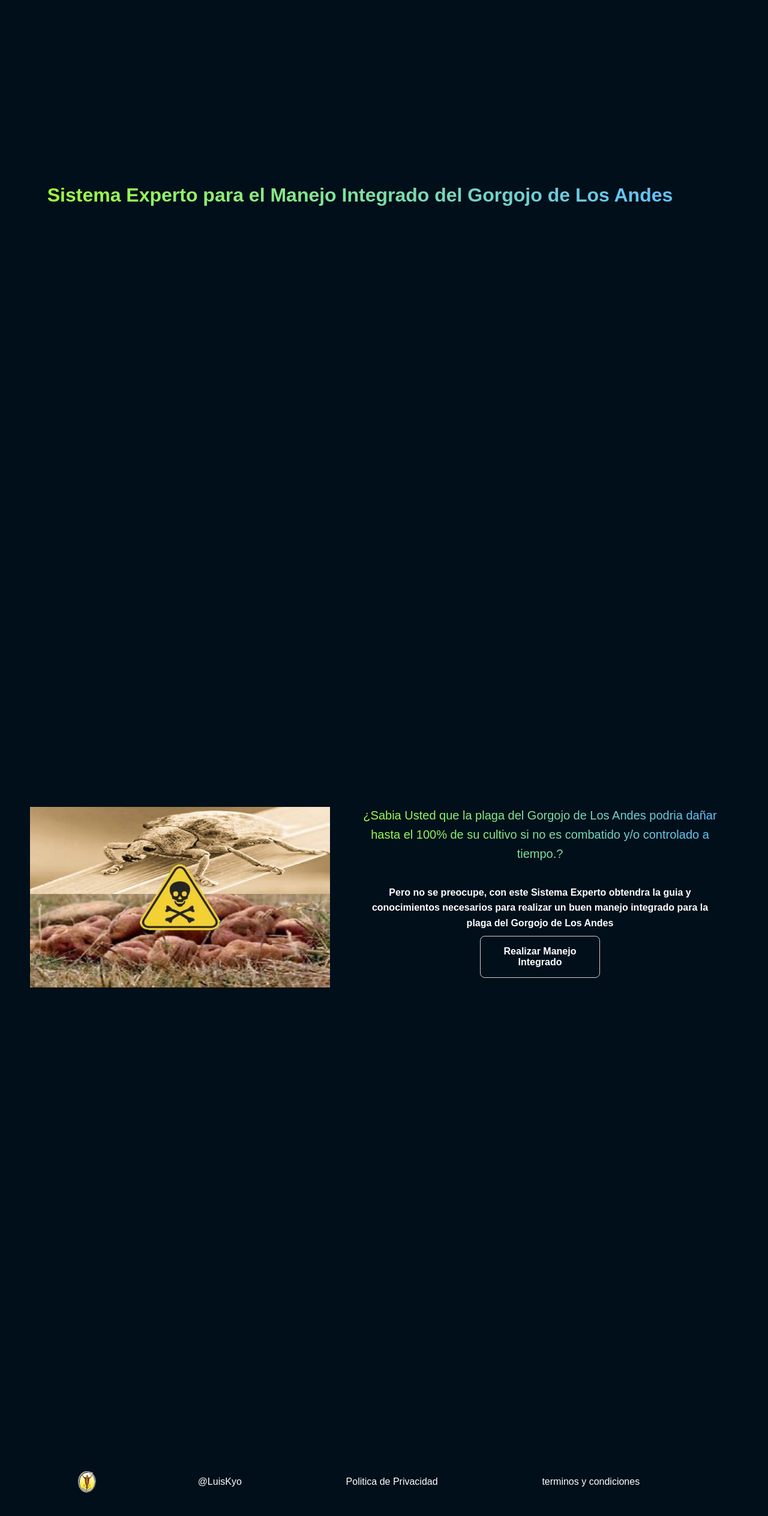
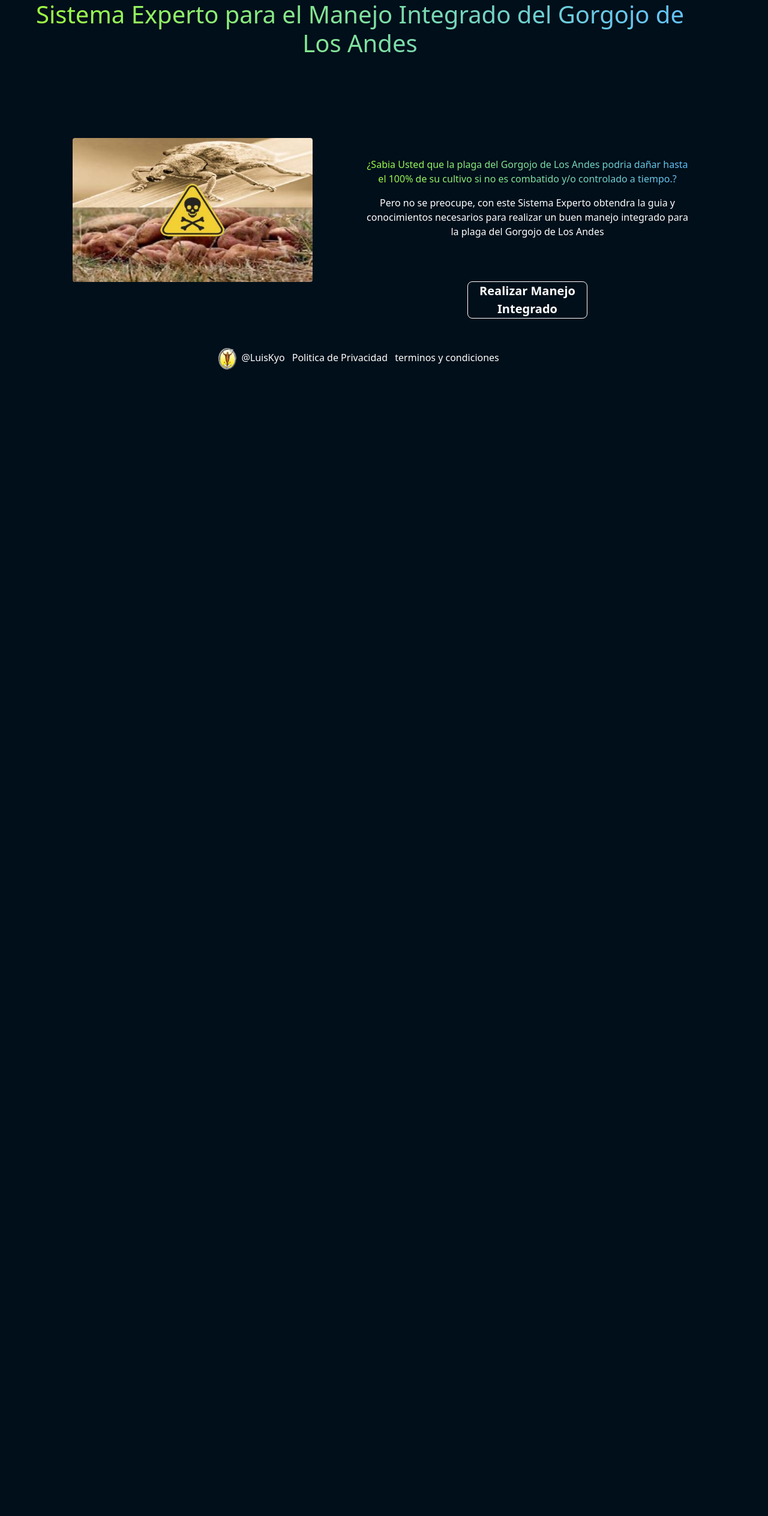
Before and after one commit to kyoxd1/SEMIGA, a Django app: page / in a window 1280 px wide. Shown: the top 2527 px of the page at 60% size. Run offline with Django 4.2, Linux system fonts and the light colour scheme; data comes from the database, SQL or seed files in the repository.

Commit message:
addStylesAndTemplates

```diff
--- a/SEMIG/questionsRules/static/questionsRules/footer.css
+++ b/SEMIG/questionsRules/static/questionsRules/footer.css
@@ -1,39 +1,24 @@
-footer {
-    display: flex;
-    align-items: center;
+.footer{
     justify-content: space-evenly;
-    position: absolute;
-    width: 100vw;
-    height: 10vh;
-    padding: 10px 4px;
-    bottom: 0;
-    clear: both;
+    height: 75px;
+    padding-bottom: 32000px;
+    margin-bottom: -32000px;
 }
 
-footer img {
+.footer img{
     max-width: 30px;
     max-height: auto;
     padding: 0;
 }
 
-footer a {
+.footer a{
     color: white;
+    margin: 0;
+    padding: 10px 4px;
     text-decoration: none;
-    margin: 0;
-    padding: 0 4px;
 }
 
-footer p {
-    color: white;
-    margin: 0;
-    padding: 10 4px;
-}
-
-footer p:hover {
-    color: #5ea3e0;
-}
-
-footer a:hover {
+.footer a:hover{
     background: linear-gradient(
         to right,
         hsl(90 100% 62%),
--- a/SEMIG/questionsRules/static/questionsRules/header.css
+++ b/SEMIG/questionsRules/static/questionsRules/header.css
@@ -1,128 +1,17 @@
-/* ----------Custom Properties--------- */
-:root {
-    --first-color: #d90062;
-    --first-alpha-color: rgba(217, 0, 98, 0.75);
-    --second-color: #14192d;
-    --second-alpha-color: rgba(20, 25, 45, 0.75);
-    --third-color: #501464;
-    --third-alpha-color: rgba(80, 20, 100, 0.75);
-    --white-color: #fff;
-    --gray-light-color: #f3f3f3;
-    --gray-color: #ccc;
-    --gray-dark-color: #666;
-    --black-color: #000;
-    --link-color: #509ee3;
-    --title-color: #333;
-    --text-color: #222;
-    --white-alpha-color: rgba(255, 255, 255, 0.5);
-    --black-alpha-color: rgba(0, 0, 0, 0.5);
-    --font: "Relaway", sans-serif;
-    --max-width: 1200px;
-    --header-height: 4rem;
-  }
-  /* ---------Reset--------- */
-  html {
+html {
     box-sizing: border-box;
-    font-family: var(--font);
-    font-size: 16px;
+    height: 100%;
     scroll-behavior: smooth;
+    overflow: hidden;
   }
 
-  *,
-  *::after,
-  *::before {
-    box-sizing: inherit;
-  }
-
-  body {
-    margin: 0;
+body {
+    background: hsl(204, 100%, 5%);
     overflow-x: hidden;
-    color: var(--text-color);
-  }
-
-  a {
-    color: var(--link-color);
-    transition: all 0.5s ease-out;
-  }
-
-  a:hover {
-    opacity: 0.75;
-  }
-
-  h1 {
-    margin: 0;
-    font-size: 2rem;
-  }
-
-  h2 {
-    margin: 0;
-    font-size: 1.5rem;
-  }
-
-  h3 {
-    margin: 0;
-    font-size: 1.25rem;
-  }
-
-  h4 {
-    margin: 0;
-    font-size: 1rem;
-  }
-
-  h5 {
-    margin: 0;
-    font-size: 0.85rem;
-  }
-
-  h6 {
-    margin: 0;
-    font-size: 0.7rem;
-  }
-
-  img {
-    max-width: 100%;
-    height: auto;
-  }
-
-  p {
-    line-height: 1.6;
-  }
-
-/* */
-body {
-    display: flex;
-    align-items: center;
-    /* justify-content: center; */
-    flex-direction: column;
-    overflow-x: hidden;
-    height: 100vh;
     max-width: 1200px;
-
-    margin: 0;
-    background: hsl(204, 100%, 5%);
-    font-family: Arial, Helvetica, sans-serif;
-    padding: 0;
 }
-
-header {
-    display: flex;
-    align-items: center;
-    flex-direction: column;
-
-    position: sticky;
-    padding: 0.5rem;
-    top: 0;
-    height: 25vh;
-}
-
-ul {
-    display: flex;
-    align-items: center;
-    justify-content: center;
-    flex-direction: column;
-}
-
-header, ul {
+.header{
+    background-color: hsl(204, 100%, 5%);
     background: linear-gradient(
         to right,
         hsl(90 100% 62%),
@@ -130,6 +19,12 @@ header, ul {
     );
     -webkit-background-clip: text;
     -webkit-text-fill-color: transparent;
-    justify-content: center;
-    text-align: center;
+    height: 100px;
+    margin-bottom: 50px;
 }
+
+.header h1{
+    display: inline;
+    margin: auto;
+    padding: 0;
+}
--- a/SEMIG/questionsRules/static/questionsRules/index.css
+++ b/SEMIG/questionsRules/static/questionsRules/index.css
@@ -1,80 +1,47 @@
 
-main {
+.grid{
     display: grid;
+    margin: 0;
+    padding: 0;
     grid-template-columns: repeat(2, 1fr);
-    grid-template-rows: repeat(3, 100px);
-    width: 100%;
-    height: 65vh;
-    padding: 0;
+    grid-template-rows: repeat(4, 100px);
+}
+
+.image-container img{
+    max-width: 400px;
+    max-height: auto;
     place-content: center;
 }
 
-.principal-text {
-    text-align: center;
-    background: linear-gradient(
-        to right,
-        hsl(90 100% 62%),
-        hsl(204 100% 69%)
-    );
-    -webkit-background-clip: text;
-    -webkit-text-fill-color: transparent;
-    font-size: 20px;
-}
-
-.secundary-text {
-    text-align: center;
-    color: #fffefe;
-    font-weight: bold;
-}
-
-.box1 {
-    padding: 20px;
+.box1{
     display: grid;
     grid-column-start: 1;
     grid-column-end: 2;
     grid-row-start: 1;
-    grid-row-end: 4;
+    grid-row-end: 5;
     place-content: center;
 }
 
-.box2 {
+.box2{
     display: grid;
     grid-column-start: 2;
-    grid-column-end: 2;
-    grid-row-start: 1;
-    grid-row-end: 3;
+    grid-column-end: 3;
+    grid-row-start: 2;
+    grid-row-end: 4;
+    place-content: center;
+    padding: 5px;
+}
+
+.box3{
+    display: grid;
+    grid-column-start: 2;
+    grid-column-end: 3;
+    grid-row-start: 4;
+    grid-row-end: 5;
     place-content: center;
 }
 
-.box3 {
-    display: grid;
-    grid-column-start: 2;
-    grid-column-end: 2;
-    grid-row-start: 3;
-    grid-row-end: 4;
-    place-content: center;
-}
-
-.image-container img {
-    max-width: 500 px;
-    max-height: auto;
-    place-content: center;
-}
-
-.box3 a {
-    border-radius: 0.5rem;
-    padding: 1rem;
-    display: inline-block;
-    width: 200px;
-    font-weight: bold;
-    text-align: center;
-    text-decoration: none;
-    background-color: hsl(204, 100%, 5%);
-    color: white;
-    border: 1px solid #d0d0d0;
-}
-
-.box3 a:hover {
+.first-text{
     background: linear-gradient(
         to right,
         hsl(90 100% 62%),
@@ -83,3 +50,35 @@ main {
     -webkit-background-clip: text;
     -webkit-text-fill-color: transparent;
 }
+
+.secundary-text{
+    color: white;
+}
+
+.box3 a{
+    border-radius: 0.5rem;
+    font-weight: bold;
+    font-size: 20px;
+    width: 200px;
+    text-align: center;
+    text-decoration: none;
+    background-color: hsl(204, 100%, 5%);
+    color: white;
+    border: 1px solid white;
+}
+
+.box3 a:hover{
+    background: linear-gradient(
+        to right,
+        hsl(90 100% 62%),
+        hsl(204 100% 69%)
+    );
+    -webkit-background-clip: text;
+    -webkit-text-fill-color: transparent;
+}
+
+.content_main{
+    margin-bottom: 30px;
+    padding-left: 0;
+    padding-right: 0;
+}
--- a/SEMIG/questionsRules/templates/questionsRules/footer.html
+++ b/SEMIG/questionsRules/templates/questionsRules/footer.html
@@ -1,9 +1,11 @@
-        <footer>
+            <footer class="footer text-center">
                 <img src="static/questionsRules/images/salesianalogo.png" alt="Logo Universidad Salesiana de Bolivia">
                 {% comment %} <p class='footer-creation'> LuisKyo </p> {% endcomment %}
                 <a href="#">@LuisKyo</a>
                 <a href="#">Politica de Privacidad</a>
                 <a href="#">terminos y condiciones</a>
             </footer>
+        </div>
+        <script src="https://cdn.jsdelivr.net/npm/bootstrap@5.1.3/dist/js/bootstrap.bundle.min.js" integrity="sha384-ka7Sk0Gln4gmtz2MlQnikT1wXgYsOg+OMhuP+IlRH9sENBO0LRn5q+8nbTov4+1p" crossorigin="anonymous"></script>
     </body>
 </html>
--- a/SEMIG/questionsRules/templates/questionsRules/header.html
+++ b/SEMIG/questionsRules/templates/questionsRules/header.html
@@ -6,12 +6,13 @@
     <meta charset="UTF-8">
     <meta http-equiv="X-UA-Compatible" content="IE=edge">
     <meta name="viewport" content="width=device-width, initial-scale=1.0">
-    {% comment %} <link rel="stylesheet" href= {% static 'questionsRules/reset.css' %}>
-    <link rel="stylesheet" href= {% static 'questionsRules/index.css' %}> {% endcomment %}
-    {% comment %} <link rel="stylesheet" href= {% static 'questionsRules/style.css' %}> {% endcomment %}
+    <link href="https://cdn.jsdelivr.net/npm/bootstrap@5.1.3/dist/css/bootstrap.min.css" rel="stylesheet" integrity="sha384-1BmE4kWBq78iYhFldvKuhfTAU6auU8tT94WrHftjDbrCEXSU1oBoqyl2QvZ6jIW3" crossorigin="anonymous">
+    <link rel="stylesheet" href= {% static 'questionsRules/header.css' %}>
+    <link rel="stylesheet" href= {% static 'questionsRules/footer.css' %}>
     <title>SEGorgojo</title>
 </head>
 <body>
-    <header>
-        <h1>Sistema Experto para el Manejo Integrado del Gorgojo de Los Andes</h1>
-    </header>
+    <div class="container">
+        <header class="header text-center">
+            <h1>Sistema Experto para el Manejo Integrado del Gorgojo de Los Andes</h1>
+        </header>
--- a/SEMIG/questionsRules/templates/questionsRules/index.html
+++ b/SEMIG/questionsRules/templates/questionsRules/index.html
@@ -1,38 +1,27 @@
 {% load static  %}
-<link rel="stylesheet" href= {% static 'questionsRules/header.css' %}>
+
 <link rel="stylesheet" href= {% static 'questionsRules/index.css' %}>
-<link rel="stylesheet" href= {% static 'questionsRules/footer.css' %}>
+
 
 {% if latest_question_list %}
     {% include "questionsRules/header.html" %}
-
-    <main>
+    <main class="content_main">
+        <div class="grid">
             <div class="image-container box1">
                 <img src="static/questionsRules/images/gorgojo.jpg"
-            class="rounded" alt="Gorgojo y el peligro hacia nuestro cultivo de papa">
+                class="rounded rounded float-left" alt="Gorgojo y el peligro hacia nuestro cultivo de papa">
             </div>
             <div class="box2">
-            <p class="principal-text">¿Sabia Usted que la plaga del Gorgojo de Los Andes podria dañar hasta el 100% de su cultivo si no es combatido y/o controlado a tiempo.?</p>
-            <p class="secundary-text">Pero no se preocupe, con este Sistema Experto obtendra la guia y conocimientos necesarios para realizar un buen manejo integrado para la plaga del Gorgojo de Los Andes</p>
+                <p class="first-text text-center">¿Sabia Usted que la plaga del Gorgojo de Los Andes podria dañar hasta el 100% de su cultivo si no es combatido y/o controlado a tiempo.?</p>
+                <p class="secundary-text text-center">Pero no se preocupe, con este Sistema Experto obtendra la guia y conocimientos necesarios para realizar un buen manejo integrado para la plaga del Gorgojo de Los Andes</p>
+                <br>
             </div>
             <div class="box3">
                 <a href ="{% url 'questionsRules:rules'%}">Realizar Manejo Integrado</a>
             </div>
+        </div>
     </main>
     {% include "questionsRules/footer.html" %}
-
 {% else %}
     <p>Question error!!</p>
 {% endif %}
-
-{% comment %} {% if latest_question_list %}
-            <ul>
-                {% for question in latest_question_list  %}
-                    <li>
-                        <a href=" {% url 'questionsRules:detail' question.id%}">{{question.question_text}}</a>
-                    </li>
-                {% endfor %}
-            </ul>
-        {% else %}
-        <p>Question error!!</p>
-        {% endif %}  {% endcomment %}
--- a/SEMIG/questionsRules/urls.py
+++ b/SEMIG/questionsRules/urls.py
@@ -8,6 +8,7 @@ urlpatterns = [
     path("", views.IndexView.as_view(), name= "index"),
     path("/rules", views.rules, name= "rules"),
     path("/resp", views.resp, name= "resp"),
+    path("/gorgojo_info", views.gorgojoInformation, name= "gorgojoInformation"),
     # /questionsRules/5
     path("<int:pk>/", views.DetailView.as_view(), name= "detail"),
     # /questionsRules/results
--- a/SEMIG/questionsRules/views.py
+++ b/SEMIG/questionsRules/views.py
@@ -36,11 +36,42 @@ def rules(request):
         });
 
 def resp(request):
-    if(1 == 'si' and 2 == 'si'):
-        latest_question_list = Question.objects.filter(pk = 4)
-    else:
-        latest_question_list = Question.objects.filter(pk__in=[3,4])
-    return render(request, "questionsRules/rules.html", {
+
+    #value=request.POST['TB_sample']
+    # value = request.REQUEST.get(request,'TB_sample')
+    # value = request.POST.get('TB_sample','')
+    latest_question_list = Question.objects.filter(pk__in=[3,4])
+    try:
+        question1 = request.POST['question1']
+        question2 = request.POST['question2']
+        if(question1=='No' and question2 == 'No'):
+            return render(request, "questionsRules/gorgojoInformation.html", {
+                "latest_question_list": latest_question_list
+            })
+        elif(question1=='Si' and question2 == 'Si'):
+            return render(request, "questionsRules/gorgojoInformation.html", {
+                "latest_question_list": latest_question_list
+            })
+        elif(question1=='No' and question2 == 'Si'):
+            return render(request, "questionsRules/gorgojoInformation.html", {
+                "latest_question_list": latest_question_list
+            })
+        else:
+            return render(request, "questionsRules/rules.html", {
+                "latest_question_list": latest_question_list
+            })
+
+    except (KeyError, Question.DoesNotExist, Choices.DoesNotExist):
+        latest_question_list = Question.objects.filter(pk__in=[1,2])
+        return render(request, "questionsRules/rules.html",{
+            "latest_question_list": latest_question_list,
+            "error_message": "No elegiste ninguna respuesta"
+        })
+
+
+def gorgojoInformation(request, latest_question_list):
+    # latest_question_list = Question.objects.filter(pk__in=[3,4])
+    return render(request, "questionsRules/gorgojoInformation.html", {
         "latest_question_list": latest_question_list
         });
 class DetailView(generic.DetailView):
--- /dev/null
+++ b/requirements.txt
@@ -0,0 +1 @@
+pip install django
```
Also changed, not shown: Docu.txt (added, +150 -0 lines), SEMIG/questionsRules/static/questionsRules/reset.css (+83 -42 lines), SEMIG/questionsRules/static/questionsRules/rules.css (+38 -7 lines), SEMIG/questionsRules/templates/questionsRules/detail.html (+5 -4 lines), SEMIG/questionsRules/templates/questionsRules/gorgojoInformation.html (added, +18 -0 lines), SEMIG/questionsRules/templates/questionsRules/rules.html (+8 -11 lines), SEMIG/questionsRules/static/questionsRules/prueba.css (added). Lines whose indentation alone changed are shown as unchanged.
